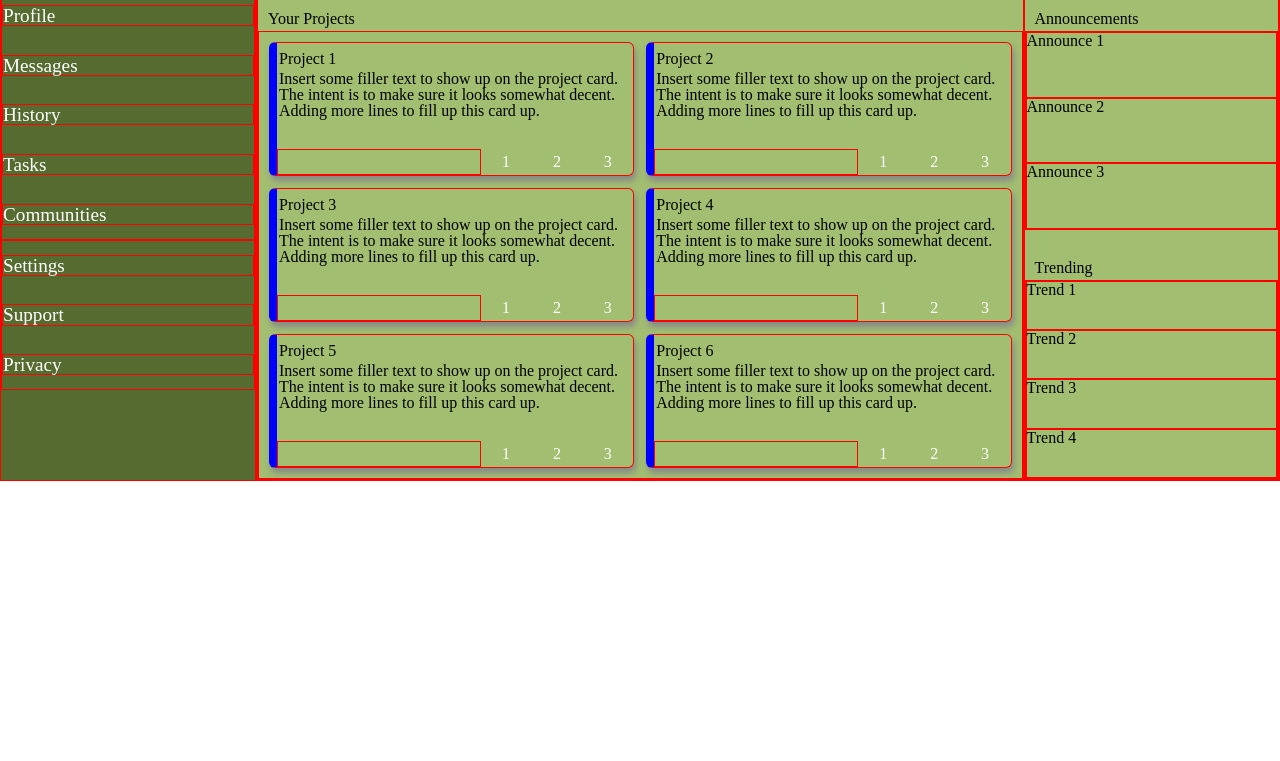
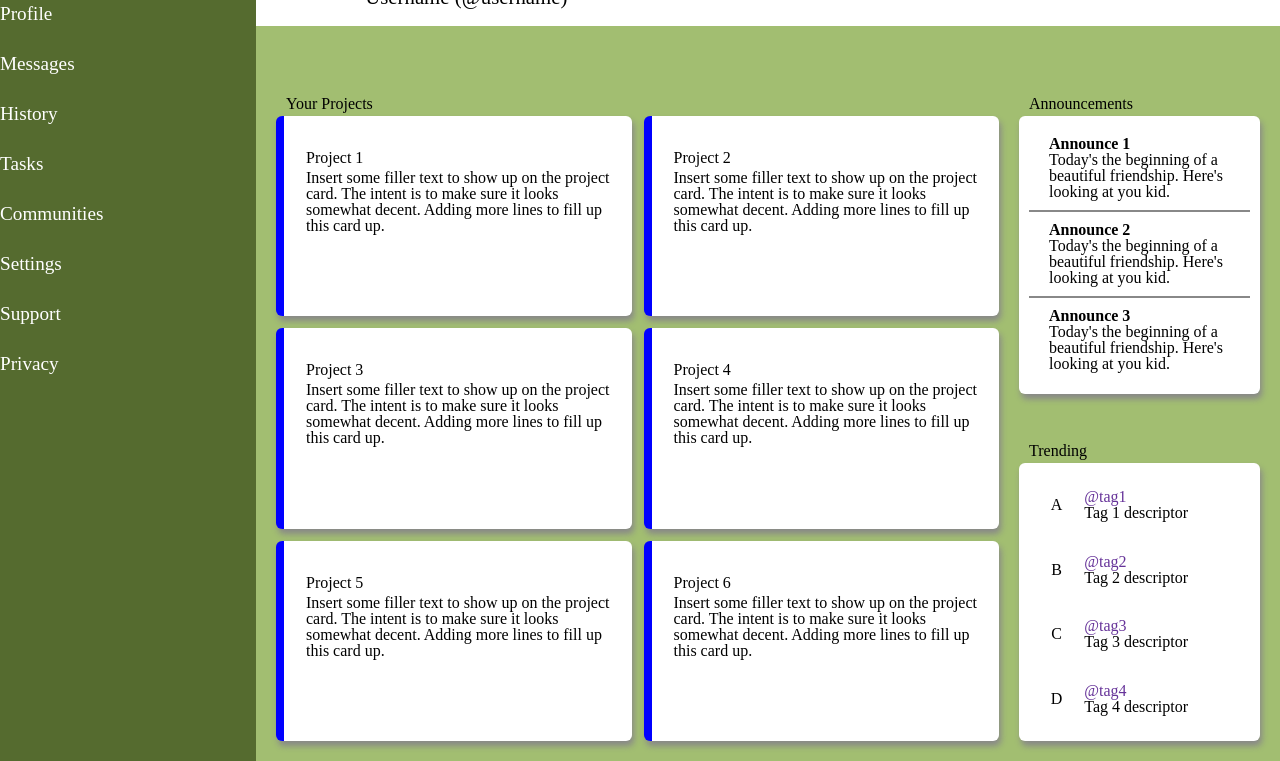
Before and after one commit to pcho101/top-admin-dashboard, a plain HTML site: page index.html in a window 1280 px wide. Shown: the part 121-882 px from the top of the page. Before the commit the page ends 800 px from the top, so only its background shows below. Drawn offline with Linux system fonts and the light colour scheme.

Commit message:
Style right bulletin in main content

```diff
--- a/index.html
+++ b/index.html
@@ -131,16 +131,50 @@
         <div class="right-bulletin">
             <h1>Announcements</h1>
             <div class="announcements">
-                <div class="announce-card">Announce 1</div>
-                <div class="announce-card">Announce 2</div>
-                <div class="announce-card">Announce 3</div>
+                <div class="announce-card">
+                    <h3>Announce 1</h3>
+                    <p>
+                        Today's the beginning of a beautiful friendship.
+                        Here's looking at you kid.
+                    </p>
+                </div>
+                <div class="announce-card">
+                    <h3>Announce 2</h3>
+                    <p>
+                        Today's the beginning of a beautiful friendship.
+                        Here's looking at you kid.
+                    </p>
+                </div>
+                <div class="announce-card">
+                    <h3>Announce 3</h3>
+                    <p>
+                        Today's the beginning of a beautiful friendship.
+                        Here's looking at you kid.
+                    </p>
+                </div>
             </div>
             <h1>Trending</h1>
             <div class="trending">
-                <div class="trending-card">Trend 1</div>
-                <div class="trending-card">Trend 2</div>
-                <div class="trending-card">Trend 3</div>
-                <div class="trending-card">Trend 4</div>
+                <div class="trending-card">
+                    <p>A</p>
+                    <h4>@tag1</h4>
+                    <p>Tag 1 descriptor</p>
+                </div>
+                <div class="trending-card">
+                    <p>B</p>
+                    <h4>@tag2</h4>
+                    <p>Tag 2 descriptor</p>
+                </div>
+                <div class="trending-card">
+                    <p>C</p>
+                    <h4>@tag3</h4>
+                    <p>Tag 3 descriptor</p>
+                </div>
+                <div class="trending-card">
+                    <p>D</p>
+                    <h4>@tag4</h4>
+                    <p>Tag 4 descriptor</p>
+                </div>
             </div>
         </div>
     </div>
--- a/style.css
+++ b/style.css
@@ -1,6 +1,6 @@
-div {
+/* div {
     border: 1px solid red;
-}
+} */
 
 body {
     display: grid;
@@ -112,6 +112,8 @@ button {
     display: grid;
     grid-template-columns: 3fr 1fr;
     background-color: rgb(162, 190, 113);
+    gap: 20px;
+    padding: 20px;
 }
 
 .main-content h1 {
@@ -131,7 +133,6 @@ button {
 
 .projects {
     display: grid;
-    padding: 10px;
     gap: 12px;
     grid-template-columns: 1fr 1fr;
 }
@@ -142,6 +143,8 @@ button {
     grid-template-rows: 1fr 3fr 1fr;
     border-left: 8px solid blue;
     border-radius: 6px;
+    padding: 20px;
+    background-color: white;
     box-shadow: 2px 5px 6px #888888;
 }
 
@@ -166,14 +169,46 @@ button {
 .announcements {
     display: grid;
     grid-template-rows: 1fr 1fr 1fr;
+    padding: 10px;
+    border-radius: 6px;
+    background-color: white;
+    box-shadow: 2px 5px 6px #888888;
+}
+
+.announce-card {
+    padding: 10px 20px;
+    border-bottom: 2px solid #888888;
+}
+
+.announcements>.announce-card:last-child {
+    border-bottom: none;
+}
+
+.announce-card h3 {
+    font-weight: bold;
 }
 
 .trending {
     display: grid;
     grid-template-rows: repeat(4, 1fr);
+    padding: 10px;
+    border-radius: 6px;
+    background-color: white;
+    box-shadow: 2px 5px 6px #888888;
 }
 
 .trending-card {
     display: grid;
     grid-template-columns: 1fr 3fr;
+    grid-template-rows: 1fr 1fr;
 }
+
+.trending-card>p:first-child {
+    grid-row: 1 / 3;
+    place-self: center;
+}
+
+h4 {
+    color: rebeccapurple;
+    align-self: end;
+}
```
